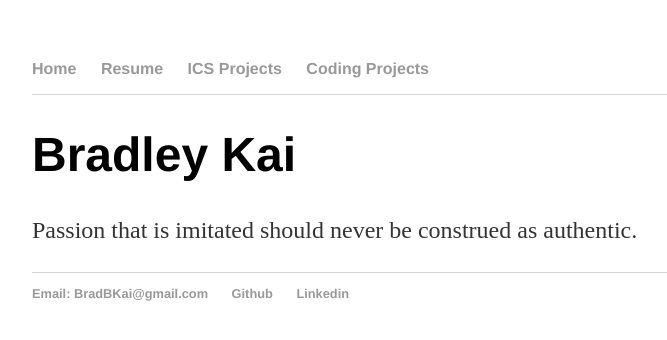
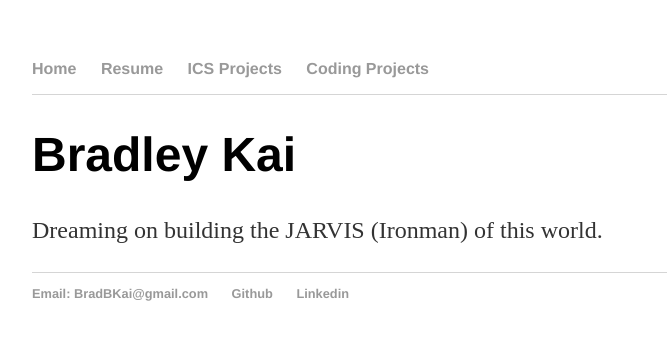
Before and after one commit to BradBKai/BradBKai.github.io, a Jekyll site: the page built from index.html, in a window 1280 px wide. Shown: the top 340 px of the page, without its empty margins (160-827 px from the left). Built offline with Jekyll 4.4.1, drawn with Linux system fonts in a browser that asks for light colours.

Commit message:
Update index.html

```diff
--- a/index.html
+++ b/index.html
@@ -4,4 +4,4 @@ title: Brad Kai
 ---
 
   <h1>Bradley Kai</h1>
-    <p>Passion that is imitated should never be construed as authentic.</p>
+    <p>Dreaming on building the JARVIS (Ironman) of this world.</p>
```
